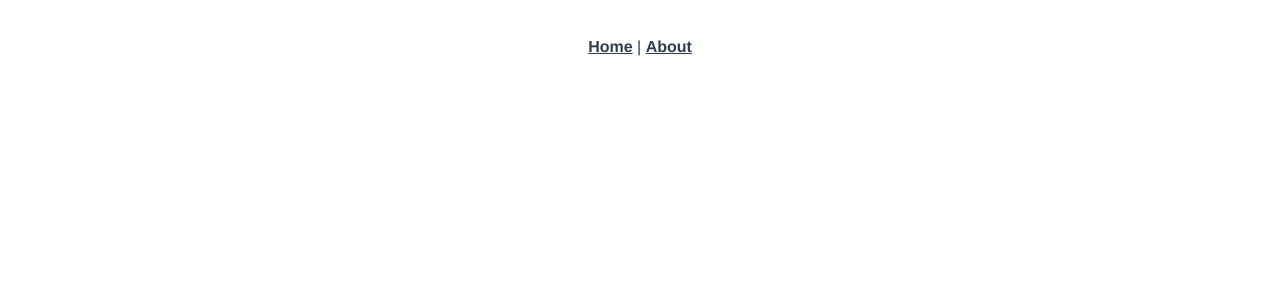
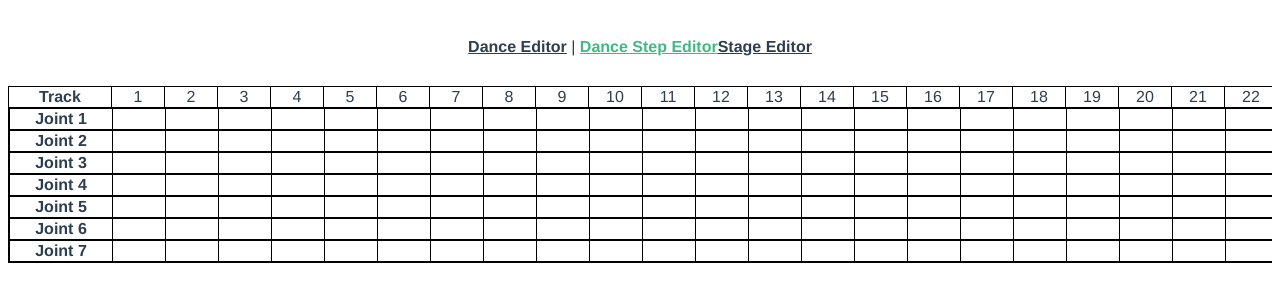
Before and after one commit to MyriadRivers/forest-ui, a Vue app: page /dance-step-editor in a window 1280 px wide. Before the commit this address had no page. Shown: the top 302 px of the page. Built offline with nearby package versions, Linux system fonts and the light colour scheme.

Commit message:
Basic tables set up with vue components

```diff
--- a/src/App.vue
+++ b/src/App.vue
@@ -1,7 +1,8 @@
 <template>
   <div id="nav">
-    <router-link to="/">Home</router-link> |
-    <router-link to="/about">About</router-link>
+    <router-link to="/">Dance Editor</router-link> |
+    <router-link to="/dance-step-editor">Dance Step Editor</router-link>
+    <router-link to="/stage-editor">Stage Editor</router-link>
   </div>
   <router-view/>
 </template>
--- a/src/components/HelloWorld.vue
+++ /dev/null
@@ -1,59 +0,0 @@
-<template>
-  <div class="hello">
-    <h1>{{ msg }}</h1>
-    <p>
-      For a guide and recipes on how to configure / customize this project,<br>
-      check out the
-      <a href="https://cli.vuejs.org" target="_blank" rel="noopener">vue-cli documentation</a>.
-    </p>
-    <h3>Installed CLI Plugins</h3>
-    <ul>
-      <li><a href="https://github.com/vuejs/vue-cli/tree/dev/packages/%40vue/cli-plugin-babel" target="_blank" rel="noopener">babel</a></li>
-      <li><a href="https://github.com/vuejs/vue-cli/tree/dev/packages/%40vue/cli-plugin-router" target="_blank" rel="noopener">router</a></li>
-      <li><a href="https://github.com/vuejs/vue-cli/tree/dev/packages/%40vue/cli-plugin-eslint" target="_blank" rel="noopener">eslint</a></li>
-    </ul>
-    <h3>Essential Links</h3>
-    <ul>
-      <li><a href="https://vuejs.org" target="_blank" rel="noopener">Core Docs</a></li>
-      <li><a href="https://forum.vuejs.org" target="_blank" rel="noopener">Forum</a></li>
-      <li><a href="https://chat.vuejs.org" target="_blank" rel="noopener">Community Chat</a></li>
-      <li><a href="https://twitter.com/vuejs" target="_blank" rel="noopener">Twitter</a></li>
-      <li><a href="https://news.vuejs.org" target="_blank" rel="noopener">News</a></li>
-    </ul>
-    <h3>Ecosystem</h3>
-    <ul>
-      <li><a href="https://router.vuejs.org" target="_blank" rel="noopener">vue-router</a></li>
-      <li><a href="https://vuex.vuejs.org" target="_blank" rel="noopener">vuex</a></li>
-      <li><a href="https://github.com/vuejs/vue-devtools#vue-devtools" target="_blank" rel="noopener">vue-devtools</a></li>
-      <li><a href="https://vue-loader.vuejs.org" target="_blank" rel="noopener">vue-loader</a></li>
-      <li><a href="https://github.com/vuejs/awesome-vue" target="_blank" rel="noopener">awesome-vue</a></li>
-    </ul>
-  </div>
-</template>
-
-<script>
-export default {
-  name: 'HelloWorld',
-  props: {
-    msg: String
-  }
-}
-</script>
-
-<!-- Add "scoped" attribute to limit CSS to this component only -->
-<style scoped lang="scss">
-h3 {
-  margin: 40px 0 0;
-}
-ul {
-  list-style-type: none;
-  padding: 0;
-}
-li {
-  display: inline-block;
-  margin: 0 10px;
-}
-a {
-  color: #42b983;
-}
-</style>
--- /dev/null
+++ b/src/components/Playlist.vue
@@ -0,0 +1,60 @@
+<template>
+  <div class="playlist">
+    <div class="playlist-holder">
+      <table>
+        <thead>
+          <tr>
+                <th scope="row"> Track </th>
+                <td v-for="(beat, i) in totalBeats" :key="i"> {{ i + 1 }} </td>
+            </tr>
+        </thead>
+        <tbody>
+          <Track
+            v-for="(track, i) in totalTracks"
+            :key="i"
+            :name="trackNames[i]"
+            :totalBeats="totalBeats"
+          />
+        </tbody>
+      </table>
+    </div>
+  </div>
+</template>
+
+<script>
+import Track from '@/components/Track.vue'
+
+export default {
+  name: 'Playlist',
+  props: {
+    totalTracks: Number,
+    trackNames: Array,
+    totalBeats: Number
+  },
+  components: {
+    Track
+  }
+}
+</script>
+
+<!-- Add "scoped" attribute to limit CSS to this component only -->
+<style scoped lang="scss">
+h3 {
+  margin: 40px 0 0;
+}
+ul {
+  list-style-type: none;
+  padding: 0;
+}
+li {
+  display: inline-block;
+  margin: 0 10px;
+}
+a {
+  color: #42b983;
+}
+.playlist-holder {
+  max-width: 100vw;
+  overflow-x: scroll;
+}
+</style>
--- /dev/null
+++ b/src/components/Track.vue
@@ -0,0 +1,33 @@
+<template>
+    <div class="track">
+        <table>
+            <tr>
+                <th scope="row"> {{ name }} </th>
+                <td v-for="(beat, i) in totalBeats" :key="i"></td>
+            </tr>
+        </table>
+    </div>
+</template>
+
+<script>
+
+export default {
+  name: 'Track',
+  props: ['name', 'totalBeats']
+}
+</script>
+
+<style>
+  table, th, td {
+    border: 1px solid black;
+    border-collapse: collapse;
+    table-layout: fixed;
+    width: 100vw;
+  }
+  th {
+      width: 100px;
+  }
+  td {
+      width: 50px;
+  }
+</style>
--- a/src/main.js
+++ b/src/main.js
@@ -2,4 +2,6 @@ import { createApp } from 'vue'
 import App from './App.vue'
 import router from './router'
 
-createApp(App).use(router).mount('#app')
+const app = createApp(App)
+app.use(router)
+app.mount('#app')
--- a/src/router/index.js
+++ b/src/router/index.js
@@ -1,19 +1,23 @@
 import { createRouter, createWebHistory } from 'vue-router'
-import Home from '../views/Home.vue'
+import DanceEditor from '../views/DanceEditor.vue'
+import DanceStepEditor from '../views/DanceStepEditor.vue'
+import StageEditor from '../views/StageEditor.vue'
 
 const routes = [
   {
     path: '/',
-    name: 'Home',
-    component: Home
+    name: 'DanceEditor',
+    component: DanceEditor
   },
   {
-    path: '/about',
-    name: 'About',
-    // route level code-splitting
-    // this generates a separate chunk (about.[hash].js) for this route
-    // which is lazy-loaded when the route is visited.
-    component: () => import(/* webpackChunkName: "about" */ '../views/About.vue')
+    path: '/dance-step-editor',
+    name: 'DanceStepEditor',
+    component: DanceStepEditor
+  },
+  {
+    path: '/stage-editor',
+    name: 'StageEditor',
+    component: StageEditor
   }
 ]
 
--- a/src/views/About.vue
+++ /dev/null
@@ -1,5 +0,0 @@
-<template>
-  <div class="about">
-    <h1>This is an about page</h1>
-  </div>
-</template>
--- /dev/null
+++ b/src/views/DanceEditor.vue
@@ -0,0 +1,21 @@
+<template>
+  <div class="Dance Editor">
+    <Playlist
+      :totalTracks="12"
+      :trackNames="['Arm 1', 'Arm 2', 'Arm 3', 'Arm 4', 'Arm 5', 'Arm 6', 'Arm 7', 'Arm 8', 'Arm 9', 'Arm 10', 'Arm 11', 'Arm 12']"
+      :totalBeats="64"
+    />
+  </div>
+</template>
+
+<script>
+// @ is an alias to /src
+import Playlist from '@/components/Playlist.vue'
+
+export default {
+  name: 'DanceEditor',
+  components: {
+    Playlist
+  }
+}
+</script>
--- /dev/null
+++ b/src/views/DanceStepEditor.vue
@@ -0,0 +1,21 @@
+<template>
+  <div class="dance-step-editor">
+    <Playlist
+      :totalTracks="7"
+      :trackNames="['Joint 1', 'Joint 2', 'Joint 3', 'Joint 4', 'Joint 5', 'Joint 6', 'Joint 7']"
+      :totalBeats="64"
+    />
+  </div>
+</template>
+
+<script>
+import Playlist from '@/components/Playlist.vue'
+
+export default {
+  name: 'DanceStepEditor',
+  props: ['stepBeatLength'],
+  components: {
+    Playlist
+  }
+}
+</script>
--- a/src/views/Home.vue
+++ /dev/null
@@ -1,18 +0,0 @@
-<template>
-  <div class="home">
-    <img alt="Vue logo" src="../assets/logo.png">
-    <HelloWorld msg="Welcome to Your Vue.js App"/>
-  </div>
-</template>
-
-<script>
-// @ is an alias to /src
-import HelloWorld from '@/components/HelloWorld.vue'
-
-export default {
-  name: 'Home',
-  components: {
-    HelloWorld
-  }
-}
-</script>
--- /dev/null
+++ b/src/views/StageEditor.vue
@@ -0,0 +1,5 @@
+<template>
+  <div class="stage-editor">
+    <h1>Placeholder for the Stage Editor.</h1>
+  </div>
+</template>
```
